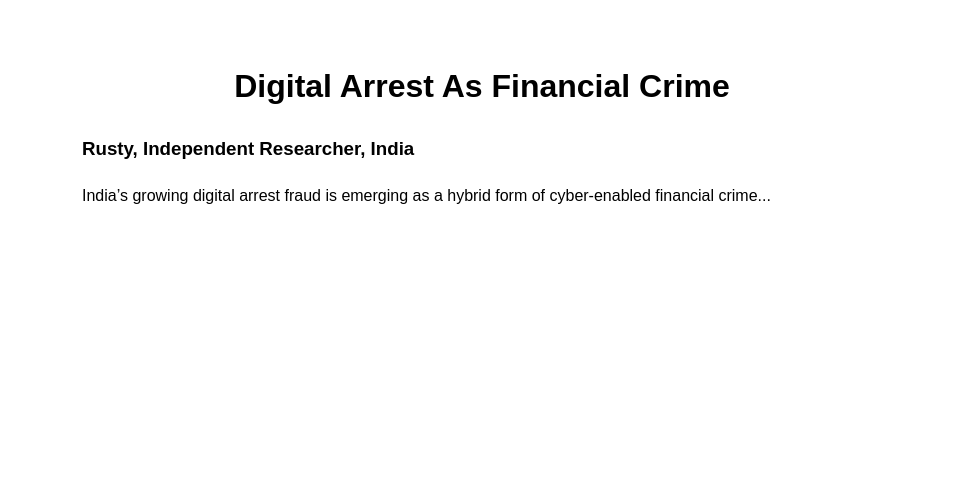
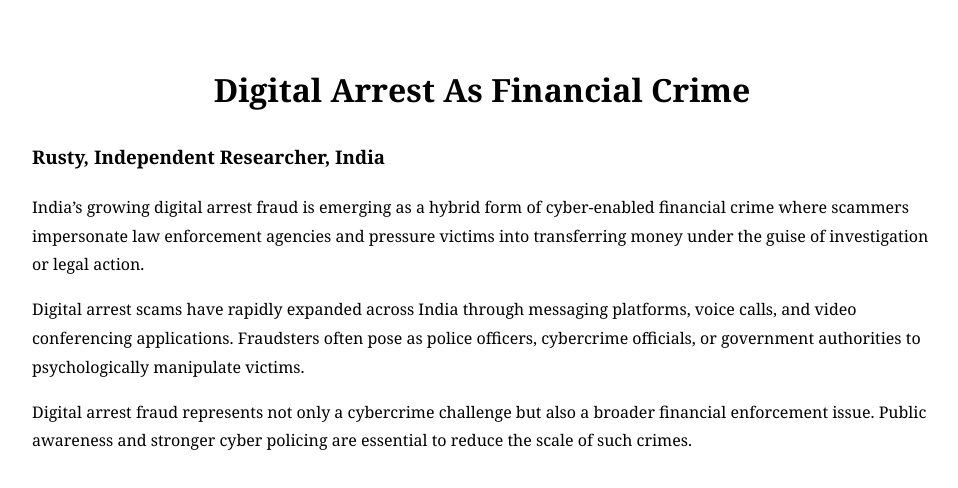
Before and after one commit to irgllloo/Asdd, a plain HTML site: page index.html in a window 1280 px wide. Shown: the whole page, without its empty margins (158-1116 px from the left). Drawn offline with Linux system fonts and the light colour scheme.

Commit message:
Update title and enhance content in index.html
Updated the title and modified the body content to provide a more detailed explanation of digital arrest fraud in India.

```diff
--- a/index.html
+++ b/index.html
@@ -1,14 +1,14 @@
 <!DOCTYPE html>
 <html>
 <head>
-<title>Rusty Research</title>
+<title>IJLLR Journal</title>
 <style>
 body{
-font-family:Arial;
-max-width:800px;
+font-family:Georgia;
+max-width:900px;
 margin:auto;
 padding:40px;
-line-height:1.6;
+line-height:1.8;
 }
 h1{
 text-align:center;
@@ -23,7 +23,15 @@ text-align:center;
 <h3>Rusty, Independent Researcher, India</h3>
 
 <p>
-India’s growing digital arrest fraud is emerging as a hybrid form of cyber-enabled financial crime...
+India’s growing digital arrest fraud is emerging as a hybrid form of cyber-enabled financial crime where scammers impersonate law enforcement agencies and pressure victims into transferring money under the guise of investigation or legal action.
+</p>
+
+<p>
+Digital arrest scams have rapidly expanded across India through messaging platforms, voice calls, and video conferencing applications. Fraudsters often pose as police officers, cybercrime officials, or government authorities to psychologically manipulate victims.
+</p>
+
+<p>
+Digital arrest fraud represents not only a cybercrime challenge but also a broader financial enforcement issue. Public awareness and stronger cyber policing are essential to reduce the scale of such crimes.
 </p>
 
 </body>
```
